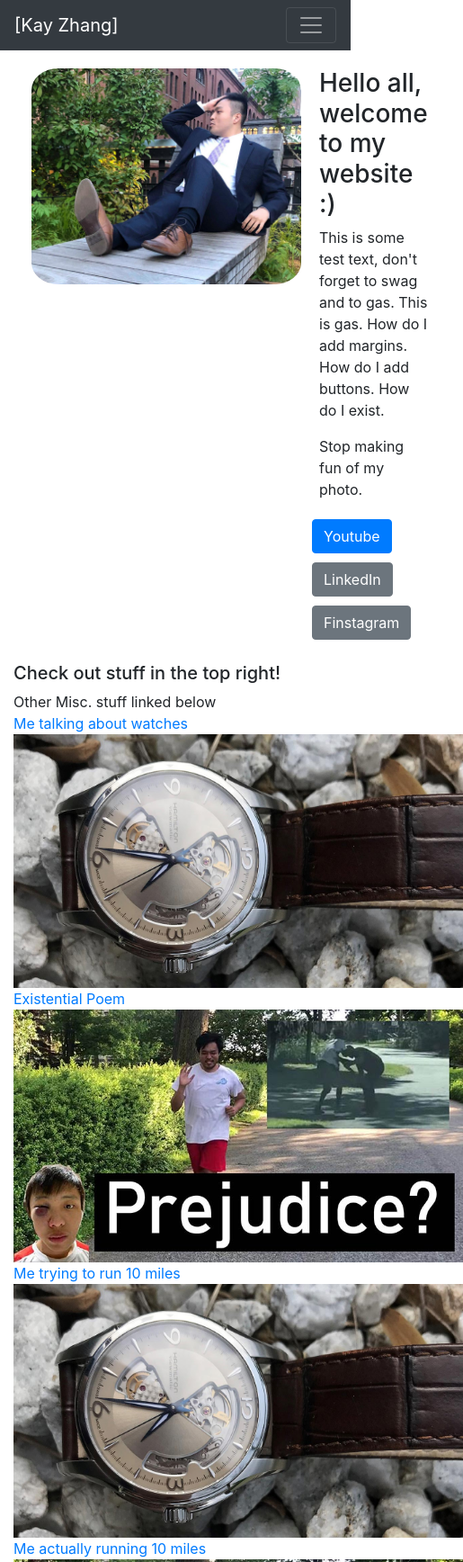
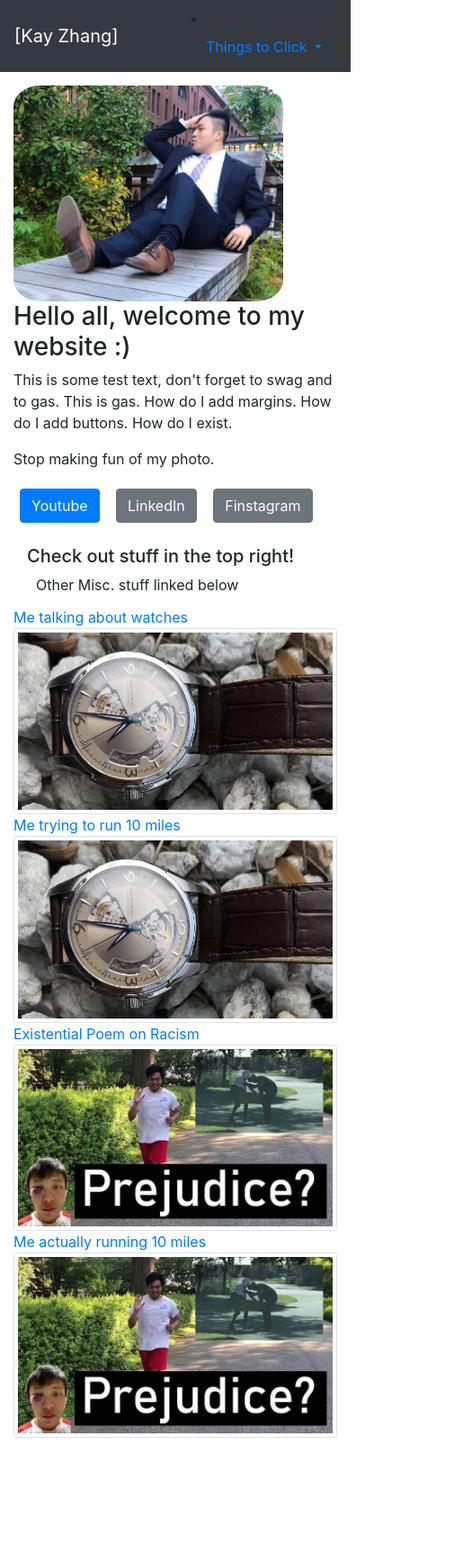
Before and after one commit to KayZhang34/KayZhang34.github.io, a plain HTML site: page index.html in a window 390 px wide. Shown: the top 1736 px of the page at 90% size, 515 px wide, since content can reach past the window. After the commit the page ends 1598 px from the top, so only its background shows below. Drawn offline with nearby package versions, Linux system fonts and the light colour scheme.

Commit message:
More Responsive

```diff
--- a/index.html
+++ b/index.html
@@ -18,35 +18,34 @@
   </style>
   <body>
     <nav class="navbar sticky-top bg-dark navbar-dark">
-        <a class="navbar-brand" href="#">[Kay Zhang]</a>
-        <button class="navbar-toggler" type="button" data-toggle="collapse" data-target="#collapsibleNavbar">
-            <span class="navbar-toggler-icon"></span>
-        </button>
-        <div class ="collapse navbar-collapse" id="collapsibleNavbar">
-            <ul class="navbar-nav">
-                <li class="nav-item">
-                    <a class="nav-link" href="#">YouTube</a>
+        <a class="navbar-brand" href="https://kayzhang34.github.io/">[Kay Zhang]</a>
+        <li class="nav-item dropdown">
+            <a class="nav-link dropdown-toggle" href="#" id="navbarDropdownMenuLink" data-toggle="dropdown" aria-haspopup="true" aria-expanded="false">
+                Things to Click
+            </a>
+            <div class="dropdown-menu" aria-labelledby="navbarDropdownMenuLink">
+                <a class="nav-link" href="#" style = "text-align:right">Video Essays</a>
+                <a class="nav-link" href="#" style = "text-align:right">Projects</a>
+                <a class="nav-link" href="#" style = "text-align:right">Blogs</a>
+            </div>
         </li>
-                <li class="nav-item">
-                    <a class="nav-link" href="#">Projects</a>
-                </li>
-                <li class="nav-item">
-                    <a class="nav-link" href="#">Blogs/Bio</a>
-                </li>
-            </ul>
-        </div>
     </nav>
 
-    <div class="container-fluid" style="margin-top:20px">
+    <div class="container-fluid" style="margin-top:15px">
+        <div class="row">
+            <div class="col-lg-4">
                 <div class="media">
-            <div class = "media-left media" style="margin-left:20px">
+                    <div class = "media-left media">
                         <img class = "pull-left" src="Bond_low.jpg" style = "width:300px; border-radius:10%"/>
                     </div>
-            <div class = "media-body" style="margin-left:20px">
-                <h3 class="media-heading" style="margin-left:20"> Hello all, welcome to my website :)</h3>
+                </div>
+            </div>
+            <div class="col-lg-6">
+                <div class = "media-body">
+                    <h3 class="media-heading"> Hello all, welcome to my website :)</h3>
                     <p>This is some test text, don't forget to swag and to gas. This is gas. How do I add margins. How do I add buttons. How do I exist.</p>
                     <p>Stop making fun of my photo.</p>
-                <div class="row">
+                    <div>
                         <button onclick = "window.location.href='https://www.youtube.com/channel/UCIBQvfb5L7SxgQNSkj1w17w';" class = "btn btn-primary btn-pd" type="button">Youtube</button>
                         <button onclick = "window.location.href='https://www.linkedin.com/in/kay-zhang-38a354152/';" class = "btn btn-secondary btn-pd" type="button">LinkedIn</button>
                         <button onclick = "window.location.href='https://www.instagram.com/animegainz/';"class = "btn btn-secondary btn-pd" type="button">Finstagram</button>
@@ -55,32 +54,33 @@
             </div>
         </div>
 
-    <div class="container" style="margin-top:20px">
-        <h5>Check out stuff in the top right!</h5>
-        <h7>Other Misc. stuff linked below</h7>
+    </div>
+    <!--Divider here?-->
+    <h5 style="margin-top:20px; margin-left:30px" >Check out stuff in the top right!</h5>
+    <h7 style="margin-top:20px; margin-left:40px" >Other Misc. stuff linked below</h7>
+    <div class="container" style="margin-top:12px">
         <div class="row">
-            <div class="col-xl-6">
-                <a href="https://www.youtube.com/watch?v=9-NBuigxrlo" class="thumbnail">
+            <div class="col-lg-6">
+                <a href="https://www.youtube.com/watch?v=9-NBuigxrlo">
                     <div>Me talking about watches</div>
-                    <img src="Thumb_Hamilton.jpg" style = "width:500px"/>
+                    <img src="Thumb_Hamilton.jpg" style = "width:500px" class="img-thumbnail"/>
                 </a>
-                <a href="https://www.youtube.com/watch?v=AdTPgA3l9EM" class="thumbnail">
-                    <div>Existential Poem</div>
-                    <img src="Thumb_Ahmaud.jpg" style = "width:500px"/>
+                <a href="#">
+                    <div>Me trying to run 10 miles</div>
+                    <img src="Thumb_Hamilton.jpg" style = "width:500px" class="img-thumbnail"/>
                 </a>
             </div>
-            <div class="col-xl-6">
-                <a href="#" class="thumbnail">
-                    <div>Me trying to run 10 miles</div>
-                    <img src="Thumb_Hamilton.jpg" style = "width:500px"/>
+            <div class="col-lg-6">
+                <a href="https://www.youtube.com/watch?v=AdTPgA3l9EM">
+                    <div>Existential Poem on Racism</div>
+                    <img src="Thumb_Ahmaud.jpg" style = "width:500px" class="img-thumbnail"/>
                 </a>
-                <a href="#" class="thumbnail">
+                <a href="#">
                     <div>Me actually running 10 miles</div>
-                    <img src="Thumb_Ahmaud.jpg" style = "width:500px"/>
+                    <img src="Thumb_Ahmaud.jpg" style = "width:500px" class="img-thumbnail"/>
                 </a>
             </div>
         </div>
-        <div class="row">
 
 
 
```
Lines whose indentation alone changed are shown as unchanged.
